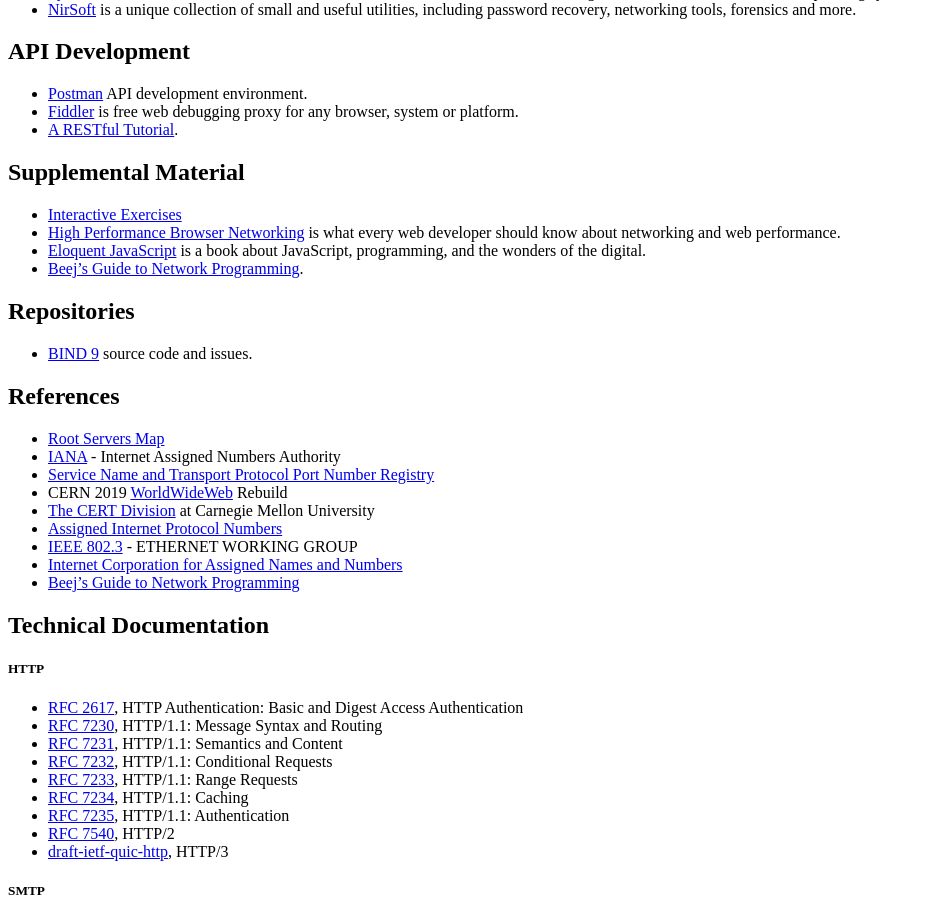
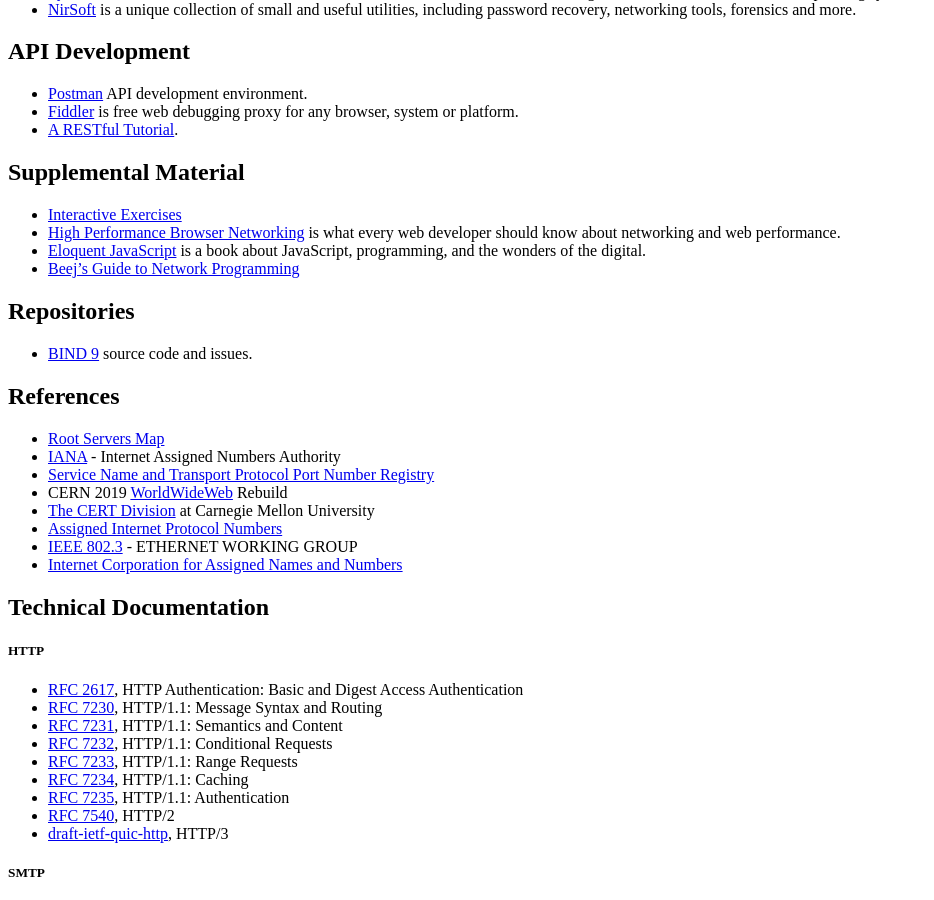
Before and after one commit to ycpcs/cs330-fall2023, a Jekyll site: the page built from resources/index.md, in a window 1280 px wide and 900 px high, scrolled down 1231 px. Shown: the whole window, without its empty margins (0-934 px from the left). Built offline with Jekyll 4.4.1, drawn with Linux system fonts in a browser that asks for light colours; part of the change alters nothing that is shown.

Commit message:
update references

```diff
--- a/resources/index.md
+++ b/resources/index.md
@@ -79,7 +79,7 @@ Supplemental Material
 - [Interactive Exercises](http://gaia.cs.umass.edu/kurose_ross/interactive/)
 - [High Performance Browser Networking](https://hpbn.co/) is what every web developer should know about networking and web performance.
 - [Eloquent JavaScript](https://eloquentjavascript.net/) is a book about JavaScript, programming, and the wonders of the digital.
-- [Beej's Guide to Network Programming](https://beej.us/guide/bgnet/html/#structs).
+- [Beej's Guide to Network Programming](https://beej.us/guide/bgnet/html)
 
 Repositories
 -----------------------------------
@@ -95,7 +95,6 @@ References
 - [Assigned Internet Protocol Numbers](https://www.iana.org/assignments/protocol-numbers/protocol-numbers.xhtml)
 - [IEEE 802.3](http://www.ieee802.org/3/) - ETHERNET WORKING GROUP
 - [Internet Corporation for Assigned Names and Numbers](http://www.icann.org/)
-- [Beej's Guide to Network Programming](https://beej.us/guide/bgnet/html)
 
 Technical Documentation
 -----------------------------------
```
